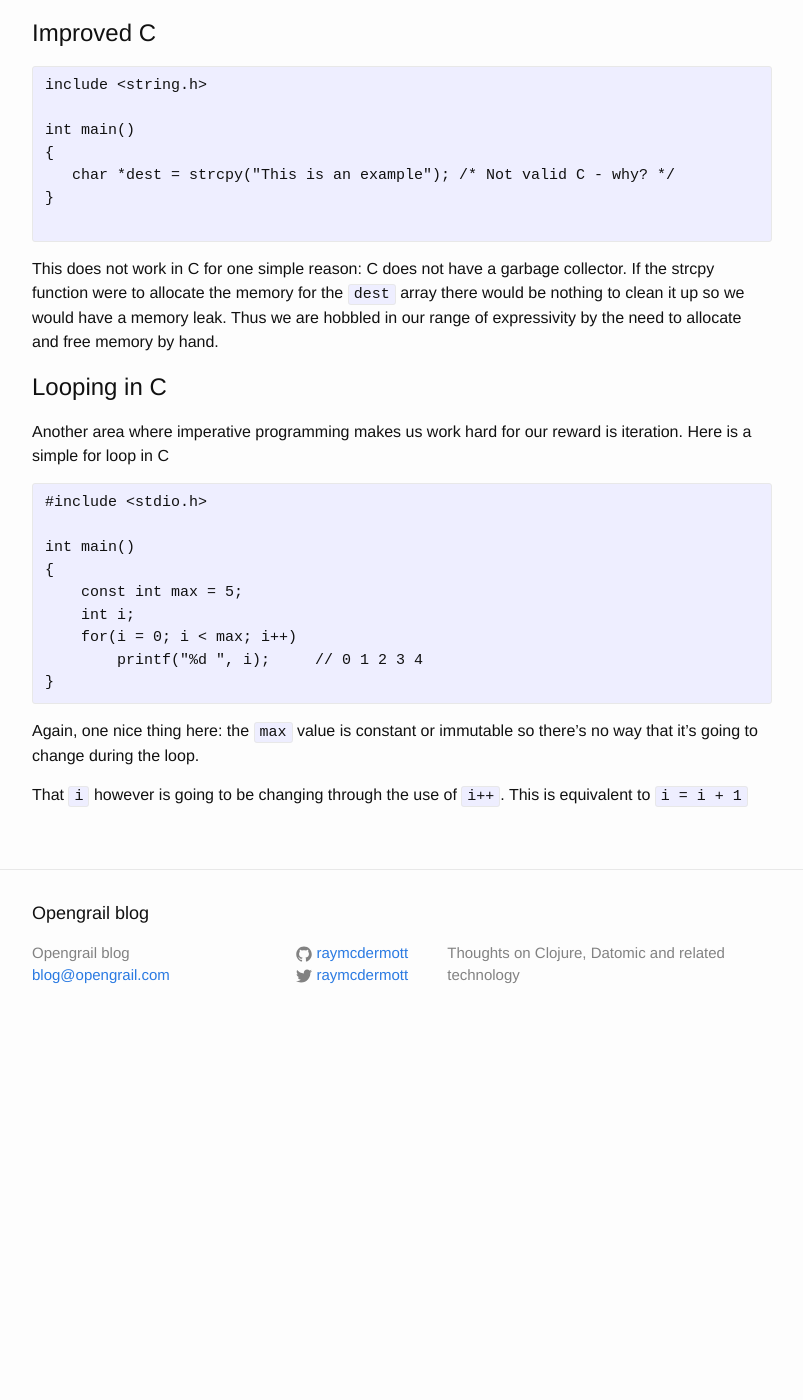
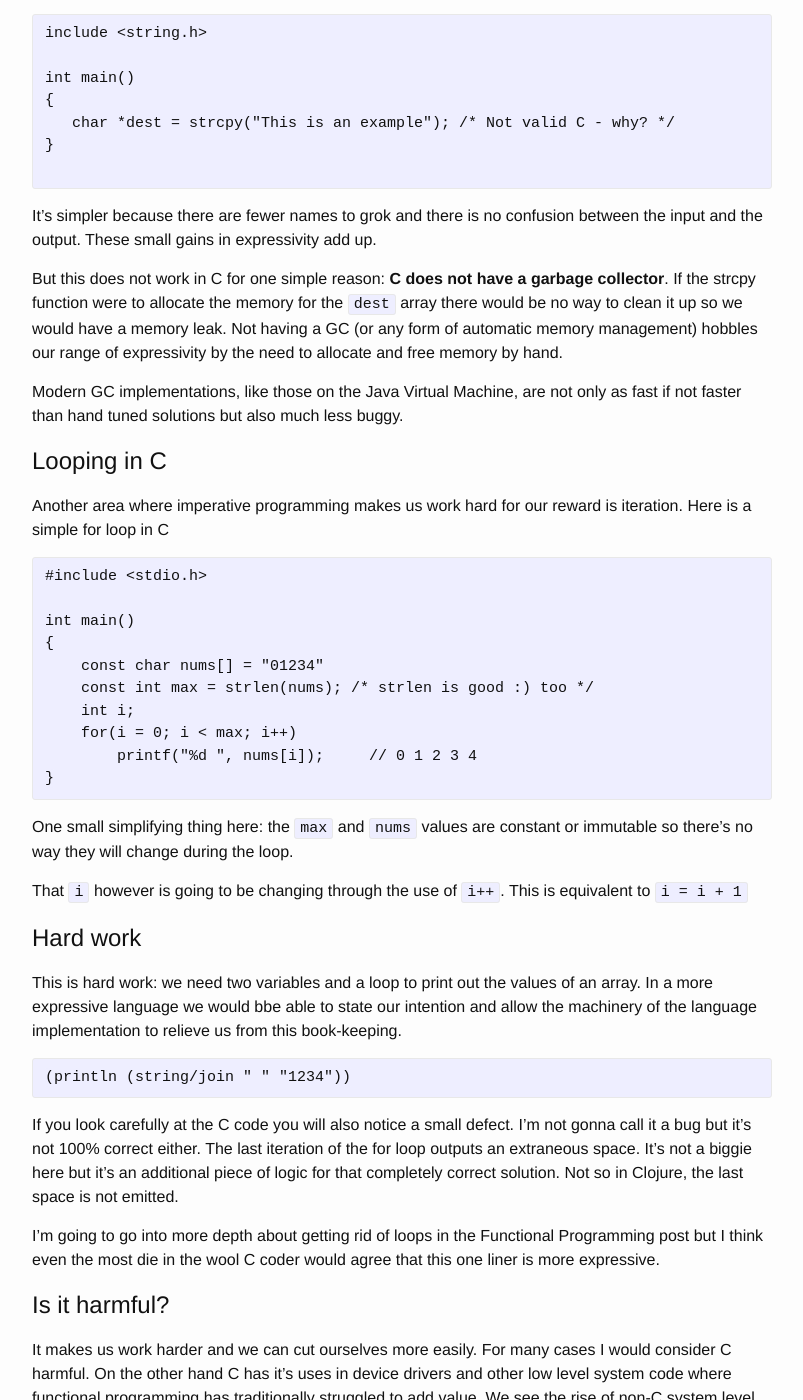
Before and after one commit to opengrail/opengrail.github.io, a Jekyll site: the page built from _posts/2016-09-11-expressivity-02-imperative.md, in a window 1280 px wide and 1400 px high, scrolled down 1871 px. Shown: the whole window, without its empty margins (238-1041 px from the left). Built offline with Jekyll 4.4.1, drawn with Linux system fonts in a browser that asks for light colours; comment, search, counter and statistics services are not loaded; before the commit the page ends 2918 px from its top, so only the background shows below that; some of the changed text lies outside the part shown.

Commit message:
improved imperative post

````diff
--- a/_posts/2016-09-11-expressivity-02-imperative.md
+++ b/_posts/2016-09-11-expressivity-02-imperative.md
@@ -23,35 +23,24 @@
 
 `dest` - This is the pointer to the destination array where the content is to be copied. `src` - This is the string to be copied.
 
-*Return Value:*
-
-This returns a pointer to the destination string dest.
+*Return Value:* This returns a pointer to the destination string dest.
 
 # Expressive, not
 This small example shows how confused the C library authors were about what was the correct thing to do even for the trivial task of copying strings.
 
-There are some good things here though. Firstly that the `src` string is immutable in the function so `strcpy` cannot change it.
-
-Secondly it returns a pointer with the copied value.
+There are some good things here though. Firstly that the `src` string is immutable in the function so `strcpy` cannot change it. Secondly it returns a pointer with the copied value.
 
 Well that would be nice, but it has overwritten `dest`, so there is never any need to use that nice return value. It would be more correct to write:
 
 ```C
-void strcpy(char *dest, const char *src) /* Wrong but honest */
+void strcpy(char *dest, const char *src) /* Honest */
 ```
 
 And for my taste, if we have to do it this way, I would prefer `src` come first and `dest` second but that's perhaps a modern affectation.
 
 ```C
-void strcpy(const char *src, char *dest) /* Wrong but more obvious order for parameters */
+void strcpy(const char *src, char *dest) /* More 'obvious'? */
 ```
-
-A more expressive signature would be:
-
-```C
-char *strcpy(const char *src) /* Not good C, but definitely more ergonomic */
-```
-
 
 # Playing it out in client code
 Here is a simple example:
@@ -71,11 +60,17 @@
 
 ```
 
-You see here that the client programmer has to abide by the unwritten rules of strcpy. Amongst these are:
+The programmer has to abide by the unwritten rules of `strcpy`, or maybe it's better said, the conventions of C. Amongst these are:
 - ensure that the memory for `dest` array has been allocated
-- ensure that the size of the `dest` array is >= the source array
+- ensure that the size of the `dest` array is >= the source array, otherwise you will get less than you gave!
 
 # Improved C
+
+A tweak here and there and we can have simpler and more expressive function:
+
+```C
+char *strcpy(const char *src) /* Not good C, but definitely more ergonomic */
+```
 
 ```C
 include <string.h>
@@ -87,7 +82,11 @@
 
 ```
 
-This does not work in C for one simple reason: C does not have a garbage collector. If the strcpy function were to allocate the memory for the `dest` array there would be nothing to clean it up so we would have a memory leak. Thus we are hobbled in our range of expressivity by the need to allocate and free memory by hand.
+It's simpler because there are fewer names to grok and there is no confusion between the input and the output. These small gains in expressivity add up.
+
+But this does not work in C for one simple reason: **C does not have a garbage collector**. If the strcpy function were to allocate the memory for the `dest` array there would be no way to clean it up so we would have a memory leak. Not having a GC (or any form of automatic memory management) hobbles our range of expressivity by the need to allocate and free memory by hand.
+
+Modern GC implementations, like those on the Java Virtual Machine, are not only as fast if not faster than hand tuned solutions but also much less buggy.
 
 # Looping in C
 
@@ -98,25 +97,43 @@
 
 int main()
 {
-    const int max = 5;
+    const char nums[] = "01234"
+    const int max = strlen(nums); /* strlen is good :) too */
     int i;
     for(i = 0; i < max; i++)
-        printf("%d ", i);     // 0 1 2 3 4
+        printf("%d ", nums[i]);     // 0 1 2 3 4
 }
 ```
 
-Again, one nice thing here: the `max` value is constant or immutable so there's no way that it's going to change during the loop.
+One small simplifying thing here: the `max` and `nums` values are constant or immutable so there's no way they will change during the loop.
 
 That `i` however is going to be changing through the use of `i++`. This is equivalent to `i = i + 1`
 
+# Hard work
 
+This is hard work: we need two variables and a loop to print out the values of an array. In a more expressive language we would bbe able to state our intention and allow the machinery of the language implementation to relieve us from this book-keeping.
 
+```Clojure
+(println (string/join " " "1234"))
+```
 
+If you look carefully at the C code you will also notice a small defect. I'm not gonna call it a bug but it's not 100% correct either. The last iteration of the for loop outputs an extraneous space. It's not a biggie here but it's an additional piece of logic for that completely correct solution. Not so in Clojure, the last space is not emitted.
+
+I'm going to go into more depth about getting rid of loops in the Functional Programming post but I think even the most die in the wool C coder would agree that this one liner is more expressive.
+
+# Is it harmful?
+
+It makes us work harder and we can cut ourselves more easily. For many cases I would consider C harmful. On the other hand C has it's uses in device drivers and other low level system code where functional programming has traditionally struggled to add value. We see the rise of non-C system level programming (such as JavaScript) even in highly constrained environments such as [Kinoma][kinoma]
+
+# Next OO
+
+Having looked at some limitations in the imperative code with C, I will [next show how OO][oo] - in Java at least - is also quite imperative as well as why OO imposes limits on expression.
 
 [imperative]: {% post_url 2016-09-11-expressivity-02-imperative %}
 [oo]: {% post_url 2016-09-11-expressivity-03-oo %}
 [fp]: {% post_url 2016-09-11-expressivity-04-fp %}
 
 [expressivity]: {% post_url 2016-09-11-expressivity-01 %}
+[kinoma]: http://kinoma.com
 
 {% include disqus.html %}
````
